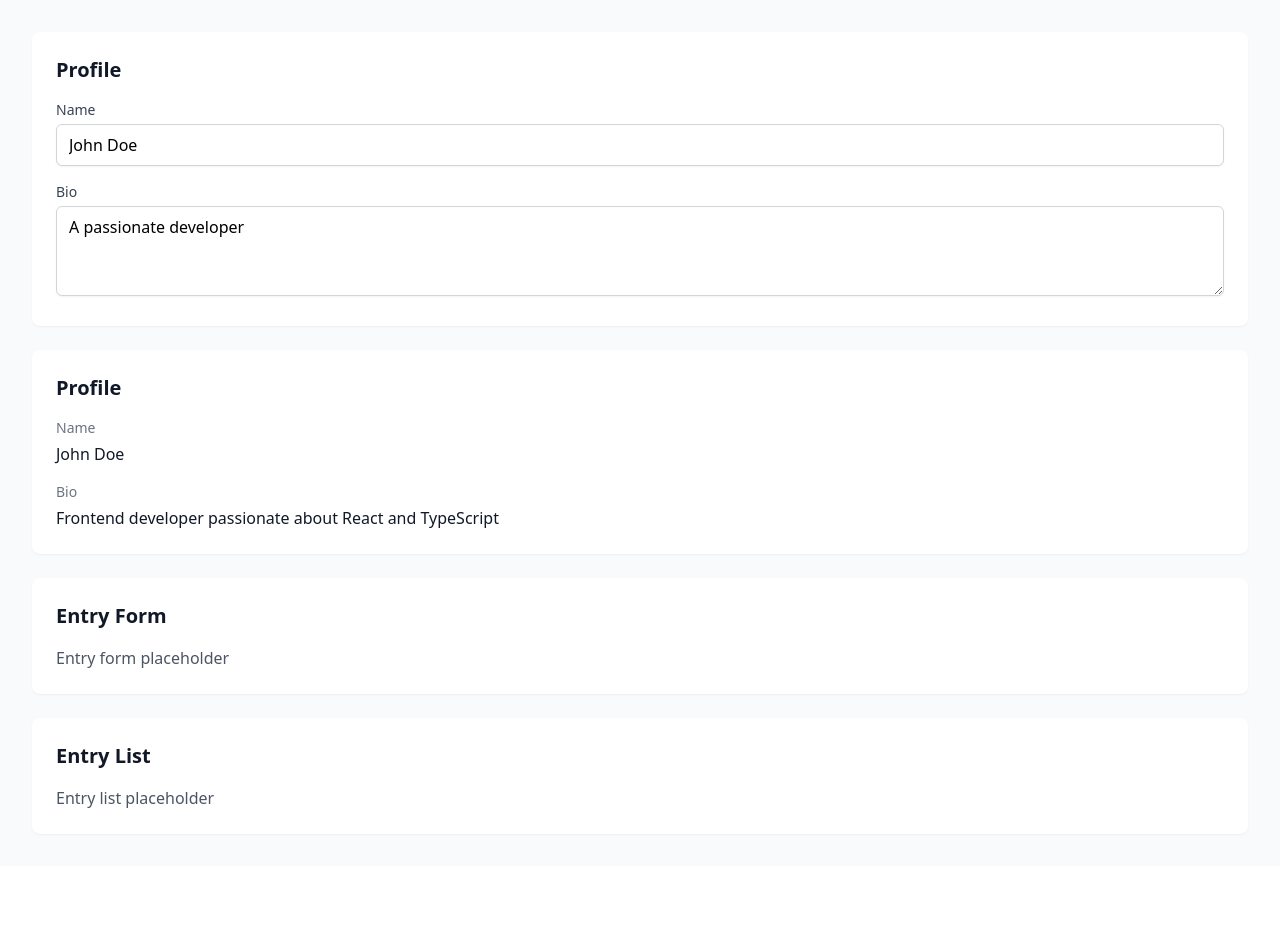
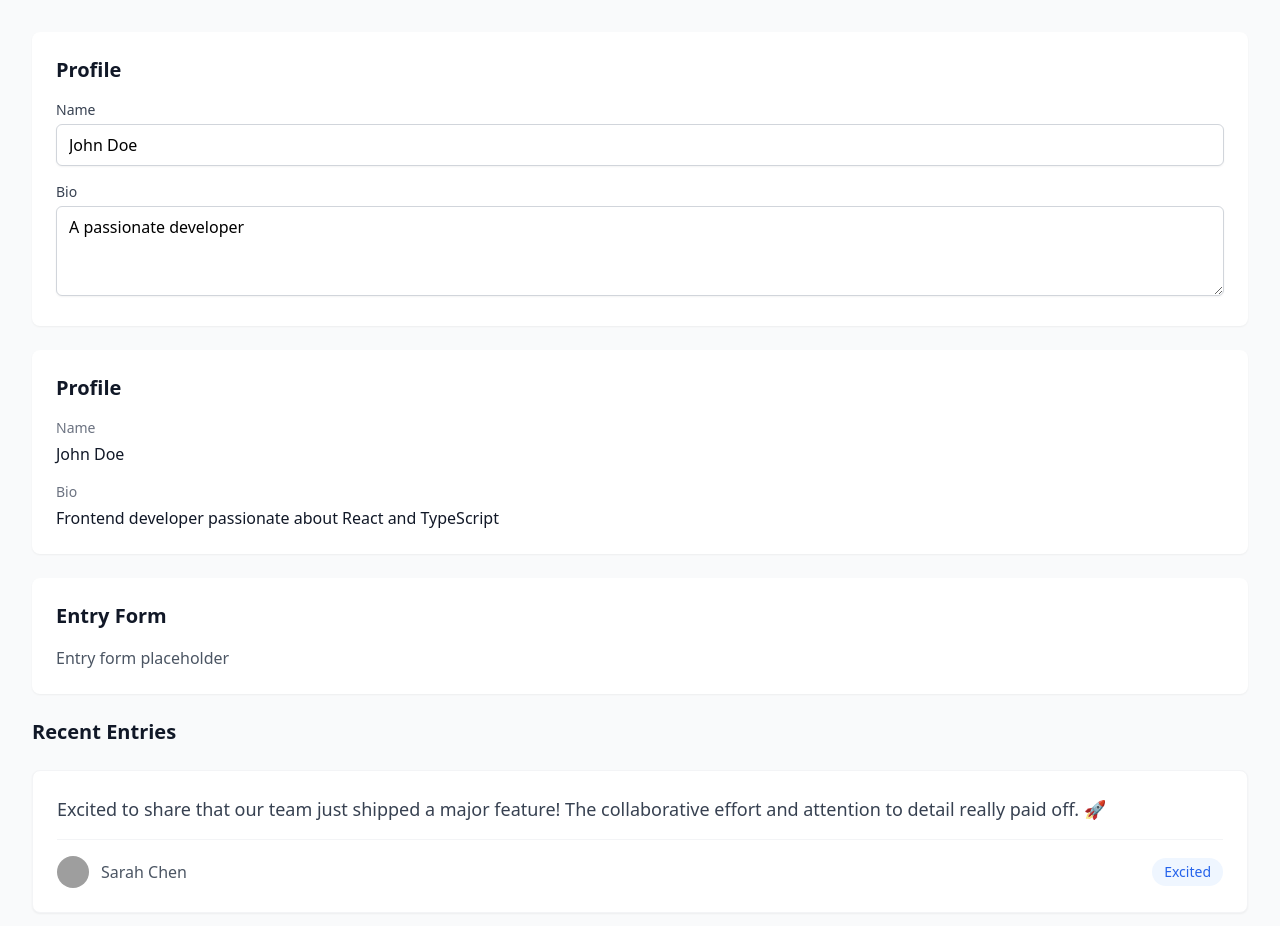
Before and after one commit to NeuralWave42/app1-vibeboard, a React app: page / in a window 1280 px wide. Shown: the top 926 px of the page. Before the commit the page ends 866 px from the top, so only its background shows below. Built offline with nearby package versions, Linux system fonts and the light colour scheme; grey boxes are pictures that could not be loaded; what @tonk/keepsync would draw is missing.

Commit message:
Added EntryCard component

```diff
--- /dev/null
+++ b/src/components/Entry/EntryCard.tsx
@@ -0,0 +1,36 @@
+import React from 'react';
+
+interface EntryCardProps {
+  text: string;
+  vibe: string;
+  author: {
+    name: string;
+    avatarUrl?: string;
+  };
+}
+
+const EntryCard: React.FC<EntryCardProps> = ({ text, vibe, author }) => {
+  return (
+    <div className="bg-white rounded-lg shadow-sm border border-gray-100 p-6 hover:shadow-md transition-shadow">
+      <blockquote className="space-y-4">
+        <p className="text-gray-700 text-lg">{text}</p>
+
+        <div className="flex items-center justify-between pt-4 border-t border-gray-100">
+          <div className="flex items-center space-x-3">
+            <div className={`w-8 h-8 rounded-full bg-gray-200 flex items-center justify-center ${author.avatarUrl ? 'bg-cover' : ''}`}
+                 style={author.avatarUrl ? { backgroundImage: `url(${author.avatarUrl})` } : undefined}>
+              {!author.avatarUrl && <span className="text-gray-500 text-sm">{author.name[0]}</span>}
+            </div>
+            <span className="text-gray-600 font-medium">{author.name}</span>
+          </div>
+
+          <span className="px-3 py-1 bg-blue-50 text-blue-600 rounded-full text-sm font-medium">
+            {vibe}
+          </span>
+        </div>
+      </blockquote>
+    </div>
+  );
+};
+
+export default EntryCard;
--- a/src/views/BoardView.tsx
+++ b/src/views/BoardView.tsx
@@ -1,6 +1,7 @@
 import React from "react";
 import ProfileSection from "../components/Profile/ProfileSection";
 import ProfileDisplay from "../components/Profile/ProfileDisplay";
+import EntryCard from "../components/Entry/EntryCard";
 
 /**
  * Main board view component that displays the collaborative workspace
@@ -10,6 +11,16 @@ const BoardView = () => {
   const profile = {
     name: "John Doe",
     bio: "Frontend developer passionate about React and TypeScript"
+  };
+
+  // Sample entry data
+  const sampleEntry = {
+    text: "Excited to share that our team just shipped a major feature! The collaborative effort and attention to detail really paid off. 🚀",
+    vibe: "Excited",
+    author: {
+      name: "Sarah Chen",
+      avatarUrl: "https://i.pravatar.cc/300"
+    }
   };
 
   return (
@@ -24,10 +35,10 @@ const BoardView = () => {
           <p className="text-gray-600">Entry form placeholder</p>
         </section>
 
-        {/* Entry List Placeholder */}
-        <section className="bg-white rounded-lg shadow-sm p-6">
-          <h2 className="text-xl font-semibold text-gray-900 mb-4">Entry List</h2>
-          <p className="text-gray-600">Entry list placeholder</p>
+        {/* Entry List */}
+        <section className="space-y-6">
+          <h2 className="text-xl font-semibold text-gray-900">Recent Entries</h2>
+          <EntryCard {...sampleEntry} />
         </section>
       </div>
     </main>
```
